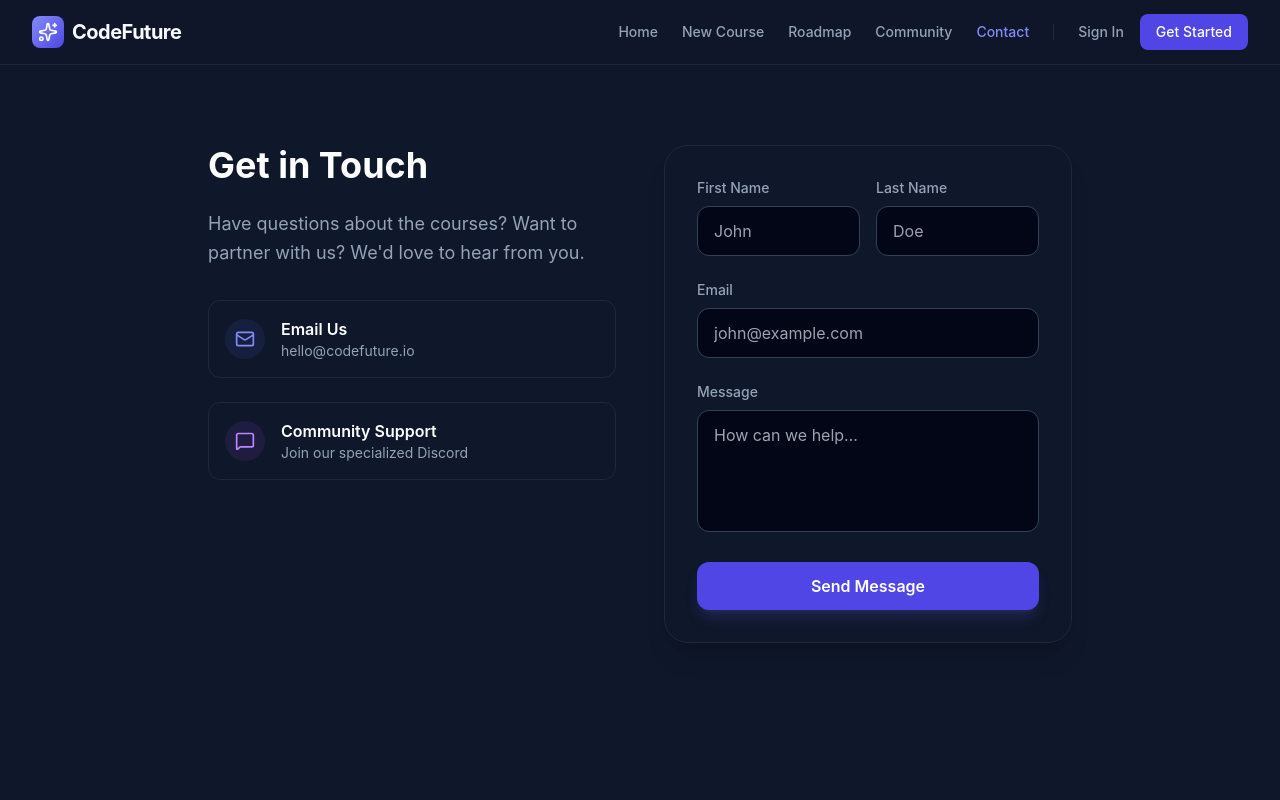
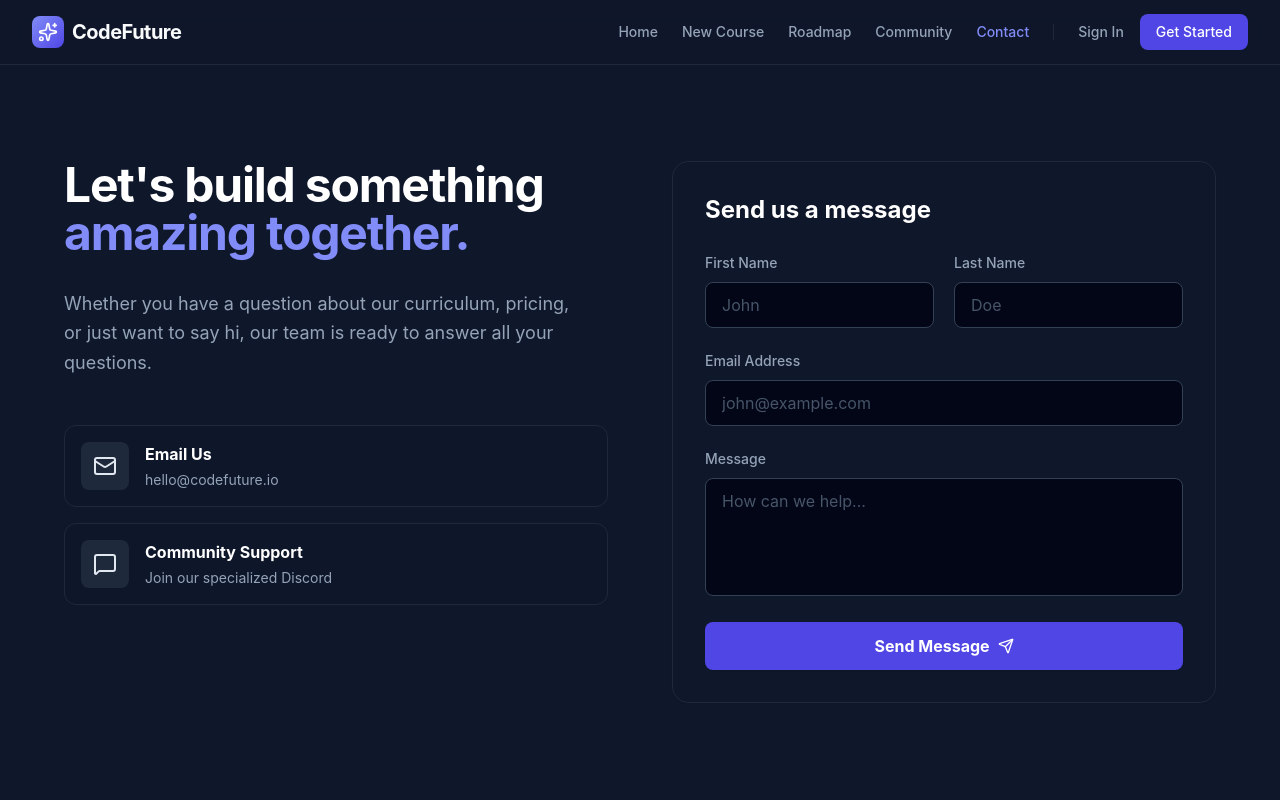
Before and after one commit to 0xRokib/coding-for-everyone, a React (Vite) app in the folder frontend/: page /contact in a window 1280 px wide. Shown: the top 800 px of the page. Built offline with nearby package versions, Linux system fonts and the light colour scheme.

Commit message:
style: refine community/contact/roadmap layout and colors

```diff
--- a/frontend/src/features/contact/Contact.tsx
+++ b/frontend/src/features/contact/Contact.tsx
@@ -25,32 +25,35 @@ export const Contact = () => {
     }
 
   return (
-    <div className="max-w-4xl mx-auto px-4 py-12">
-      <div className="grid grid-cols-1 md:grid-cols-2 gap-12">
+    <div className="max-w-7xl mx-auto px-4 sm:px-6 lg:px-8 py-16">
+      <div className="grid grid-cols-1 lg:grid-cols-2 gap-16 items-start">
         {/* Left Info */}
-        <div>
-            <h1 className="text-4xl font-bold text-white mb-6">Get in Touch</h1>
-            <p className="text-slate-400 text-lg leading-relaxed mb-8">
-                Have questions about the courses? Want to partner with us?
-                We'd love to hear from you.
+        <div className="space-y-8">
+            <h1 className="text-4xl md:text-5xl font-bold text-white tracking-tight leading-tight">
+                Let's build something <span className="text-brand-400">amazing together.</span>
+            </h1>
+
+            <p className="text-slate-400 text-lg leading-relaxed max-w-lg">
+                Whether you have a question about our curriculum, pricing, or just want to say hi, our team is ready to answer all your questions.
             </p>
 
-            <div className="space-y-6">
-                <div className="flex items-center gap-4 p-4 rounded-xl bg-slate-900 border border-slate-800">
-                    <div className="w-10 h-10 rounded-full bg-brand-500/10 flex items-center justify-center text-brand-400">
-                        <Mail className="w-5 h-5" />
+            <div className="space-y-4 pt-4">
+                <div className="flex items-center gap-4 p-4 rounded-xl border border-slate-800 bg-slate-900/50">
+                    <div className="w-12 h-12 rounded-lg bg-slate-800 flex items-center justify-center text-slate-200">
+                        <Mail className="w-6 h-6" />
                     </div>
                     <div>
-                        <div className="font-semibold text-white">Email Us</div>
+                        <div className="font-bold text-white mb-1">Email Us</div>
                         <div className="text-slate-400 text-sm">hello@codefuture.io</div>
                     </div>
                 </div>
-                <div className="flex items-center gap-4 p-4 rounded-xl bg-slate-900 border border-slate-800">
-                    <div className="w-10 h-10 rounded-full bg-purple-500/10 flex items-center justify-center text-purple-400">
-                        <MessageSquare className="w-5 h-5" />
+
+                <div className="flex items-center gap-4 p-4 rounded-xl border border-slate-800 bg-slate-900/50">
+                    <div className="w-12 h-12 rounded-lg bg-slate-800 flex items-center justify-center text-slate-200">
+                        <MessageSquare className="w-6 h-6" />
                     </div>
                     <div>
-                        <div className="font-semibold text-white">Community Support</div>
+                        <div className="font-bold text-white mb-1">Community Support</div>
                         <div className="text-slate-400 text-sm">Join our specialized Discord</div>
                     </div>
                 </div>
@@ -58,28 +61,34 @@ export const Contact = () => {
         </div>
 
         {/* Right Form */}
-        <div className="bg-slate-900 p-8 rounded-3xl border border-slate-800 shadow-xl">
-            <form onSubmit={handleSubmit} className="space-y-6">
-                <div className="grid grid-cols-2 gap-4">
-                    <div>
-                        <label className="block text-sm font-medium text-slate-400 mb-2">First Name</label>
-                        <input className="w-full bg-slate-950 border border-slate-700 rounded-xl px-4 py-3 text-white focus:ring-2 focus:ring-brand-500 outline-none" placeholder="John" required />
+        <div className="bg-slate-900 border border-slate-800 rounded-2xl p-8 shadow-sm">
+            <h3 className="text-2xl font-bold text-white mb-6">Send us a message</h3>
+
+            <form onSubmit={handleSubmit} className="space-y-5">
+                <div className="grid grid-cols-2 gap-5">
+                    <div className="space-y-2">
+                        <label className="text-sm font-medium text-slate-400">First Name</label>
+                        <input className="w-full bg-slate-950 border border-slate-700 rounded-lg px-4 py-2.5 text-white focus:ring-2 focus:ring-brand-500/20 focus:border-brand-500 outline-none transition-all placeholder:text-slate-600" placeholder="John" required />
                     </div>
-                    <div>
-                        <label className="block text-sm font-medium text-slate-400 mb-2">Last Name</label>
-                        <input className="w-full bg-slate-950 border border-slate-700 rounded-xl px-4 py-3 text-white focus:ring-2 focus:ring-brand-500 outline-none" placeholder="Doe" required />
+                    <div className="space-y-2">
+                        <label className="text-sm font-medium text-slate-400">Last Name</label>
+                        <input className="w-full bg-slate-950 border border-slate-700 rounded-lg px-4 py-2.5 text-white focus:ring-2 focus:ring-brand-500/20 focus:border-brand-500 outline-none transition-all placeholder:text-slate-600" placeholder="Doe" required />
                     </div>
                 </div>
-                <div>
-                     <label className="block text-sm font-medium text-slate-400 mb-2">Email</label>
-                     <input type="email" className="w-full bg-slate-950 border border-slate-700 rounded-xl px-4 py-3 text-white focus:ring-2 focus:ring-brand-500 outline-none" placeholder="john@example.com" required />
+
+                <div className="space-y-2">
+                     <label className="text-sm font-medium text-slate-400">Email Address</label>
+                     <input type="email" className="w-full bg-slate-950 border border-slate-700 rounded-lg px-4 py-2.5 text-white focus:ring-2 focus:ring-brand-500/20 focus:border-brand-500 outline-none transition-all placeholder:text-slate-600" placeholder="john@example.com" required />
                 </div>
-                <div>
-                     <label className="block text-sm font-medium text-slate-400 mb-2">Message</label>
-                     <textarea rows={4} className="w-full bg-slate-950 border border-slate-700 rounded-xl px-4 py-3 text-white focus:ring-2 focus:ring-brand-500 outline-none resize-none" placeholder="How can we help..." required />
+
+                <div className="space-y-2">
+                     <label className="text-sm font-medium text-slate-400">Message</label>
+                     <textarea rows={4} className="w-full bg-slate-950 border border-slate-700 rounded-lg px-4 py-2.5 text-white focus:ring-2 focus:ring-brand-500/20 focus:border-brand-500 outline-none resize-none transition-all placeholder:text-slate-600" placeholder="How can we help..." required />
                 </div>
-                <button type="submit" className="w-full bg-brand-600 hover:bg-brand-500 text-white font-semibold py-3 rounded-xl transition-all shadow-lg shadow-brand-500/20">
-                    Send Message
+
+                <button type="submit" className="w-full flex items-center justify-center gap-2 bg-brand-600 hover:bg-brand-500 text-white font-bold py-3 rounded-lg transition-all shadow-sm">
+                    <span>Send Message</span>
+                    <Send className="w-4 h-4" />
                 </button>
             </form>
         </div>
--- a/frontend/src/features/roadmap/Roadmap.tsx
+++ b/frontend/src/features/roadmap/Roadmap.tsx
@@ -71,10 +71,10 @@ export const Roadmap = () => {
   const lessons = content.lessons || [];
 
   return (
-    <div className="max-w-4xl mx-auto px-4 py-12">
-      <div className="text-center mb-16">
+    <div className="max-w-6xl mx-auto px-4 sm:px-6 lg:px-8 py-12">
+      <div className="text-center mb-16 border-b border-slate-800 pb-10">
         <h1 className="text-4xl font-bold text-white mb-4">{content.title || "Your Learning Path"}</h1>
-        <p className="text-slate-400 max-w-2xl mx-auto">
+        <p className="text-slate-400 max-w-2xl mx-auto text-lg">
             {content.description || "Follow this path to master your goal."}
         </p>
       </div>
```
Also changed, not shown: frontend/src/features/community/Community.tsx (+71 -42 lines), 1 other file (tests, documents, lock files or other folders).
